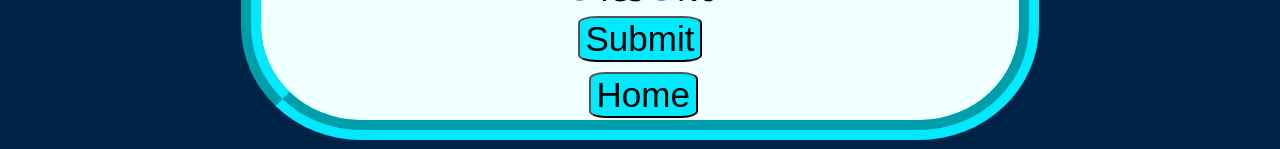
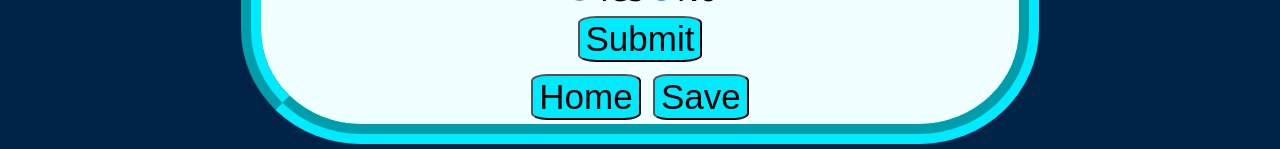
Before and after one commit to owen-dearman/tip-calculator-front, a React (Create React App) app: page /calculate in a window 1280 px wide. Shown: the part 759-908 px from the top of the page. Built offline with nearby package versions, Linux system fonts and the light colour scheme.

Commit message:
added tests and changed name of formatting functions

```diff
--- a/src/Calculator.tsx
+++ b/src/Calculator.tsx
@@ -1,6 +1,7 @@
 import React, { Dispatch, useState } from "react";
-import { Link, NavigateFunction } from "react-router-dom";
-import { formatForm } from "./utils/formatForm";
+import { url } from "./utils/urls";
+import { NavigateFunction } from "react-router-dom";
+import { formatStringToNum, formatNumToString } from "./utils/formatForm";
 import {
   Bill,
   Currency,
@@ -10,8 +11,8 @@ import {
   RoundUp,
   Tip,
 } from "./utils/CalculatorElements";
-import { Action, State } from "./utils/StateAction";
-import { formatBill } from "./utils/formatBill";
+import { Action, defaultState, State } from "./utils/StateAction";
+import axios from "axios";
 
 interface CalculatorProps {
   dispatch: Dispatch<Action>;
@@ -34,10 +35,10 @@ export function Calculator({
   values,
 }: CalculatorProps): JSX.Element {
   const defaultForm = {
-    bill: formatBill(values.bill),
-    tip: formatBill(values.tip),
-    discount: formatBill(values.discount),
-    misc: formatBill(values.misc),
+    bill: formatNumToString(values.bill),
+    tip: formatNumToString(values.tip),
+    discount: formatNumToString(values.discount),
+    misc: formatNumToString(values.misc),
   };
 
   const [form, setForm] = useState<Form>(defaultForm);
@@ -53,14 +54,40 @@ export function Calculator({
     dispatch({
       type: "set-values",
       values: {
-        bill: formatForm(form.bill),
-        tip: formatForm(form.tip),
-        misc: formatForm(form.misc),
-        discount: formatForm(form.discount),
+        bill: formatStringToNum(form.bill),
+        tip: formatStringToNum(form.tip),
+        misc: formatStringToNum(form.misc),
+        discount: formatStringToNum(form.discount),
       },
     });
     navigate("/total");
   };
+
+  function handleHome() {
+    dispatch({
+      type: "reset-all",
+      settings: defaultState["settings"],
+      values: defaultState["values"],
+    });
+    navigate("/");
+  }
+
+  async function handleSave() {
+    const title = prompt("Enter a title for your settings", "mySettings1");
+    const savedSettings = {
+      name: title,
+      currency: settings.currency,
+      numPayee: settings.numPayee,
+      discountType: settings.discountType,
+      tipType: settings.tipType,
+      discount: formatStringToNum(form.discount),
+      tip: formatStringToNum(form.tip),
+      misc: formatStringToNum(form.misc),
+      roundUp: settings.roundUp,
+    };
+    console.log(savedSettings);
+    await axios.post(url + "settings", savedSettings);
+  }
 
   return (
     <section className="subpage-container">
@@ -89,11 +116,12 @@ export function Calculator({
         </button>
       </form>
       <div className="button-container">
-        <Link to="/">
-          <button className="submit-button" type="submit">
-            Home
-          </button>
-        </Link>
+        <button className="submit-button" onClick={handleHome}>
+          Home
+        </button>
+        <button className="submit-button" onClick={handleSave}>
+          Save
+        </button>
       </div>
     </section>
   );
--- a/src/utils/formatBill.ts
+++ /dev/null
@@ -1,9 +0,0 @@
-import { addTrailingZeros } from "./formatForm";
-
-export function formatBill(num: number): string {
-  if (num === 0) {
-    return "";
-  } else {
-    return addTrailingZeros(num);
-  }
-}
--- a/src/utils/formatForm.ts
+++ b/src/utils/formatForm.ts
@@ -1,4 +1,4 @@
-export function formatForm(str: string): number {
+export function formatStringToNum(str: string): number {
   if (str !== "") {
     return parseFloat(str);
   }
@@ -11,3 +11,11 @@ export function addTrailingZeros(num: number): string {
     minimumFractionDigits: 2,
   });
 }
+
+export function formatNumToString(num: number): string {
+  if (num === 0) {
+    return "";
+  } else {
+    return addTrailingZeros(num);
+  }
+}
```
Also changed, not shown: 1 other file (tests, documents, lock files or other folders).
